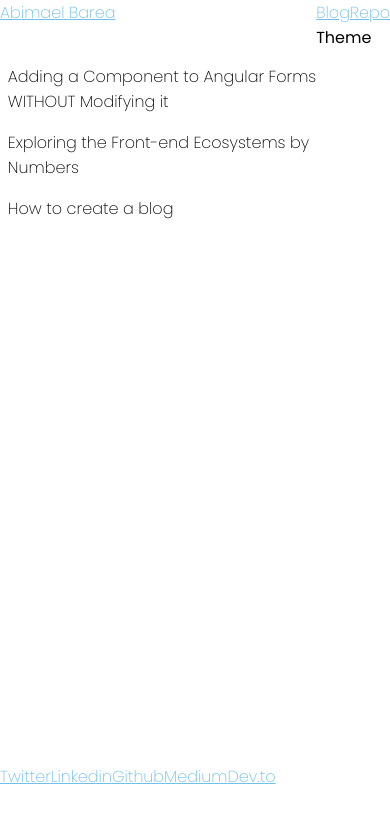
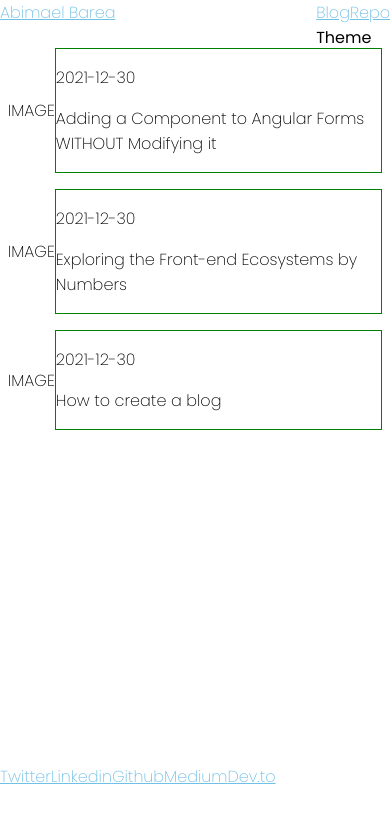
Before and after one commit to abimaelbarea/abimaelbarea.com, a Next.js app: page /blog in a window 390 px wide. Shown: the top 822 px of the page. Built offline with nearby package versions, Linux system fonts and the light colour scheme.

Commit message:
feat(blog): adding grid and css modules

```diff
--- a/pages/blog/index.tsx
+++ b/pages/blog/index.tsx
@@ -3,15 +3,19 @@
 import type { NextPage } from "next";
 import Link from "next/link";
 import { useQuery } from "react-query";
-import "../../styles/blog.module.css"; // NOT WORKING!!!
+import styles from "../../styles/blog.module.css"; // NOT WORKING!!!
 
 const generatePath = (path: string) => `/blog/${path}`;
 
 const BlogItem = (props: any) => {
   return (
     <Link href={generatePath(props.post.path)}>
-      <div className="blog-item">
-        <p>{props.post.title}</p>
+      <div className={styles.blogItem}>
+        <p>IMAGE</p>
+        <div className={styles.blogItemTitle}>
+          <p>{props.post.date}</p>
+          <p>{props.post.title}</p>
+        </div>
       </div>
     </Link>
   );
@@ -20,13 +24,17 @@ const BlogItem = (props: any) => {
 const Blog: NextPage = (props: any) => {
   const { data } = useQuery("posts", getPosts, { initialData: props.posts });
 
+  // TODO: review how to do this properly with reactQuery
+  if (data?.length === 0) {
+    return <div>Loading...</div>;
+  }
+
   return (
-    <>
-      {data &&
-        data.map((post: any, index: number) => (
-          <BlogItem key={index} post={post}></BlogItem>
-        ))}
-    </>
+    <div className={styles.blog}>
+      {data.map((post: any, index: number) => (
+        <BlogItem key={index} post={post}></BlogItem>
+      ))}
+    </div>
   );
 };
 
--- a/styles/app.css
+++ b/styles/app.css
@@ -41,8 +41,8 @@
 
 @media only screen and (max-width: 992px) {
   .app__content {
-    padding-right: 10%;
-    padding-left: 10%;
+    padding-right: 5%;
+    padding-left: 5%;
   }
 }
 
--- a/styles/blog.module.css
+++ b/styles/blog.module.css
@@ -1,6 +1,49 @@
-.blog-item {
-  height: 400px;
-  width: 400px;
+.blog {
+  height: 100%;
+  width: 100%;
+  display: grid;
+  grid-gap: 1rem;
+  grid-template-columns: repeat(3, 1fr);
+}
 
-  background-color: aqua;
+.blogItem {
+  display: flex;
+  flex-direction: column;
+  justify-content: space-between;
+  cursor: pointer;
 }
+
+.blogItemTitle {
+  flex-grow: 1;
+  border: 1px solid green;
+}
+
+@media only screen and (max-width: 1200px) {
+  .blog {
+    grid-template-columns: repeat(3, 1fr);
+  }
+}
+
+@media only screen and (max-width: 992px) {
+  .blog {
+    grid-template-columns: repeat(2, 1fr);
+  }
+}
+
+@media only screen and (max-width: 768px) {
+  .blog {
+    grid-template-columns: repeat(2, 1fr);
+  }
+}
+
+@media only screen and (max-width: 600px) {
+  .blog {
+    grid-template-columns: repeat(1, 1fr);
+  }
+
+  .blogItem {
+    flex-direction: row;
+    justify-content: space-between;
+    align-items: center;
+  }
+}
```
